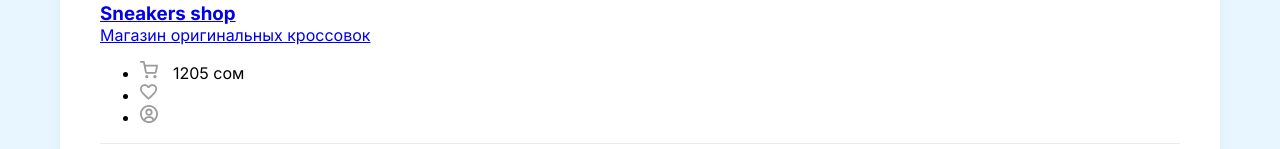
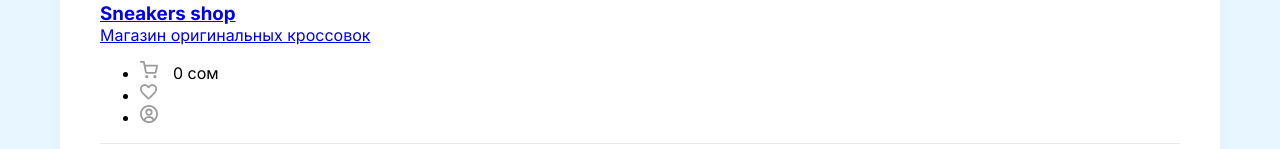
Before and after one commit to ulan97kgma/React-Snickers, a React (Create React App) app: page / in a window 1280 px wide. Shown: the part 132-281 px from the top of the page. Built offline with nearby package versions, Linux system fonts and the light colour scheme; no server answers.

Commit message:
total price calculation ready

```diff
--- a/src/components/Cart/Cart.js
+++ b/src/components/Cart/Cart.js
@@ -1,12 +1,13 @@
 import axios from "axios";
-import React, { useContext, useState } from "react";
-import { AppContext } from "../../App";
+import React, { useState } from "react";
+import { useCart } from "../../hooks/useCart";
+
 import Info from "../Info/Info";
 
 const delay = (ms) => new Promise((resolve) => setTimeout(resolve, ms));
 
 function Cart({ onClose, onDeleteProductInCart, items = [] }) {
-  const { cartItems, setCartItems } = useContext(AppContext);
+  const { cartItems, setCartItems, totalPrice } = useCart();
   const [orderId, setOrderId] = useState(null);
   const [isOrderCompleted, setIsOrderCompleted] = useState(false);
   const [isLoading, setIsLoading] = useState(false);
@@ -81,12 +82,12 @@ function Cart({ onClose, onDeleteProductInCart, items = [] }) {
                 <li>
                   <span>Итого:</span>
                   <div></div>
-                  <b>21 498 сом </b>
+                  <b>{totalPrice} сом </b>
                 </li>
                 <li>
-                  <span>Налог 5%:</span>
+                  <span>В т.ч. НДС/НСП 5%:</span>
                   <div></div>
-                  <b>1074 сом</b>
+                  <b>{Math.ceil((totalPrice / 100) * 5)} сом</b>
                 </li>
               </ul>
               <button
--- a/src/components/Header/Header.js
+++ b/src/components/Header/Header.js
@@ -1,7 +1,10 @@
 import React from "react";
 import { Link } from "react-router-dom";
+import { useCart } from "../../hooks/useCart";
 
 function Header(props) {
+  const { totalPrice } = useCart();
+
   return (
     <header className="d-flex justify-between align-center p-40">
       <Link to="/">
@@ -17,7 +20,7 @@ function Header(props) {
       <ul className="d-flex">
         <li onClick={props.onClickCart} className="mr-30 cu-p">
           <img width={18} height={18} src="/img/cart.svg" alt="Cart" />
-          <span>1205 сом</span>
+          <span>{totalPrice} сом</span>
         </li>
         <li>
           <Link to="/favorites">
--- /dev/null
+++ b/src/hooks/useCart.js
@@ -0,0 +1,8 @@
+import React, { useContext } from "react";
+import { AppContext } from "../App";
+
+export const useCart = () => {
+  const { cartItems, setCartItems } = useContext(AppContext);
+  const totalPrice = cartItems.reduce((sum, obj) => obj.price + sum, 0);
+  return { cartItems, setCartItems, totalPrice };
+};
```
